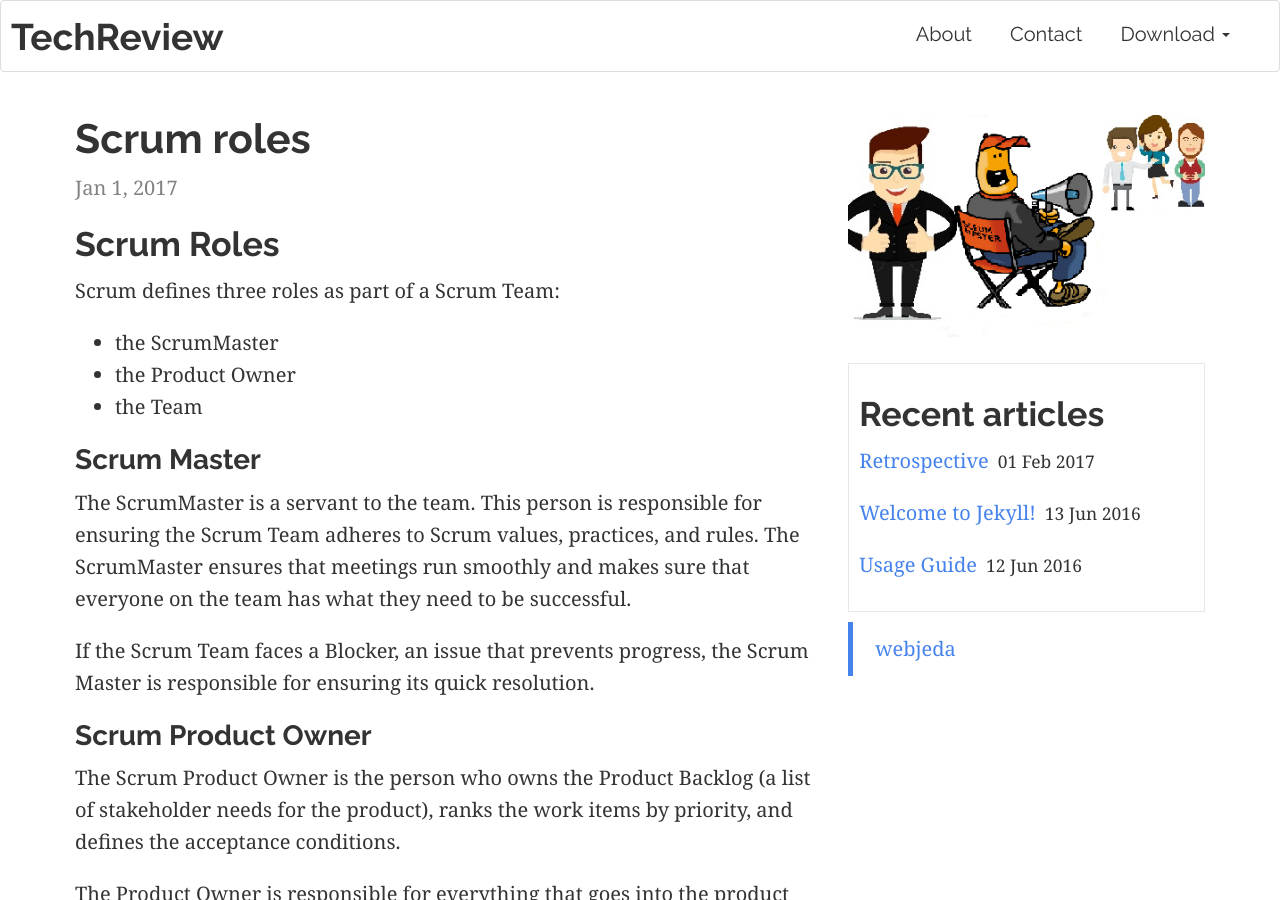
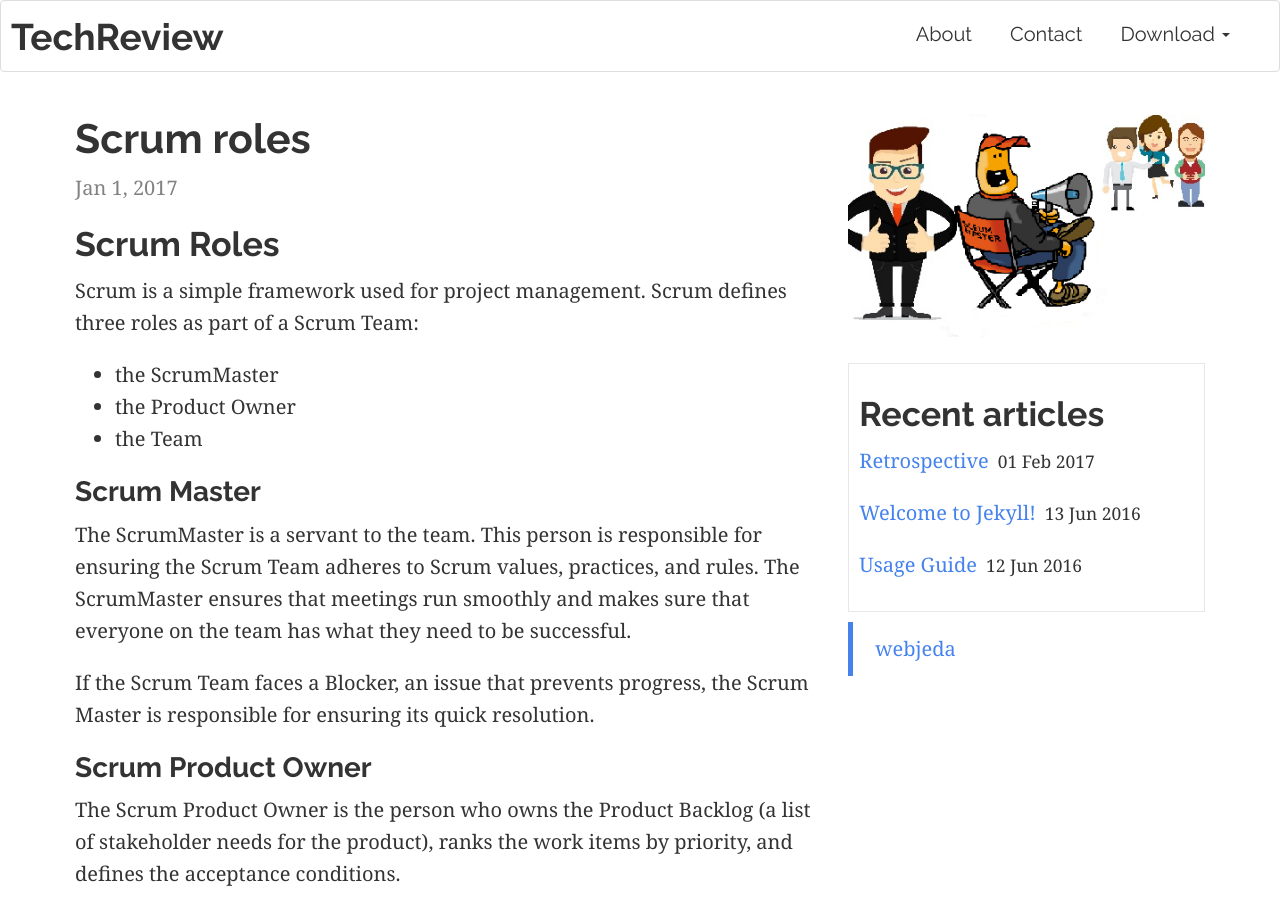
Before and after one commit to profbmuthu/CCrime, a Jekyll site: the page built from _posts/2017-1-1-scrum-roles.md, in a window 1280 px wide and 900 px high. Built offline with Jekyll 4.4.1, drawn with Linux system fonts in a browser that asks for light colours; comment, search, counter and statistics services are not loaded.

Commit message:
Update 2017-1-1-scrum-roles.md

```diff
--- a/_posts/2017-1-1-scrum-roles.md
+++ b/_posts/2017-1-1-scrum-roles.md
@@ -9,8 +9,7 @@ published: true
 ---
 
 ## Scrum Roles
-
-Scrum defines three roles as part of a Scrum Team:
+Scrum is a simple framework used for project management. Scrum defines three roles as part of a Scrum Team:
 
 - the ScrumMaster
 - the Product Owner
```
